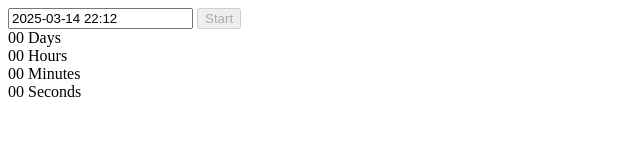
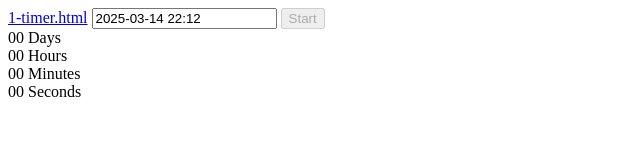
Before and after one commit to FoUndY121/goit-js-hw-10, a website built with Vite: page src/1-timer.html in a window 1280 px wide. Shown: the whole page, without its empty margins (0-640 px from the left). Built offline with nearby package versions, Linux system fonts and the light colour scheme.

Commit message:
goit-js-hw-10

```diff
--- a/src/1-timer.html
+++ b/src/1-timer.html
@@ -6,6 +6,8 @@
 </head>
 <body>
 <main>
+  <a href="index.html" >1-timer.html</a>
+
   <input type="text" id="datetime-picker" />
   <button type="button" data-start disabled>Start</button>
 
```
Also changed, not shown: src/2-snackbar.html (+1 -0 lines), src/index.html (+0 -1 lines).
